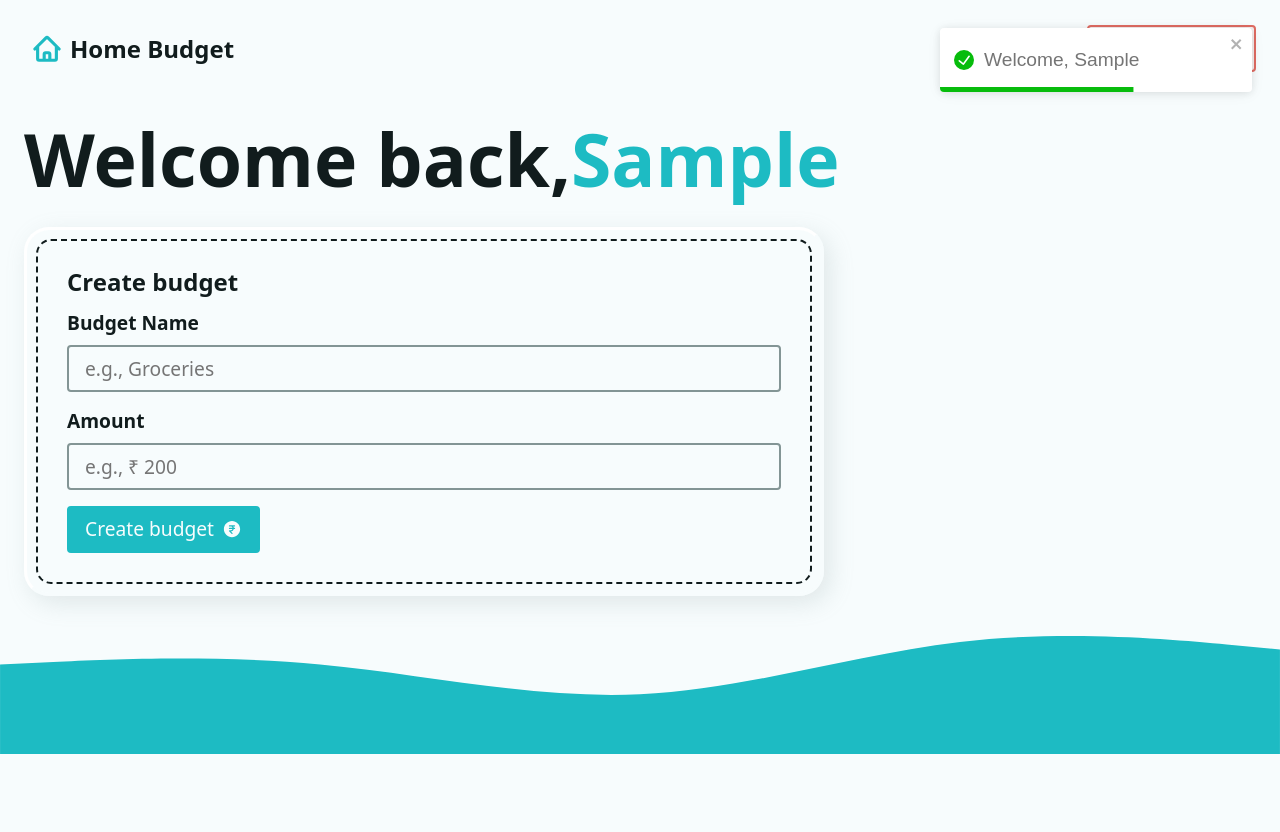
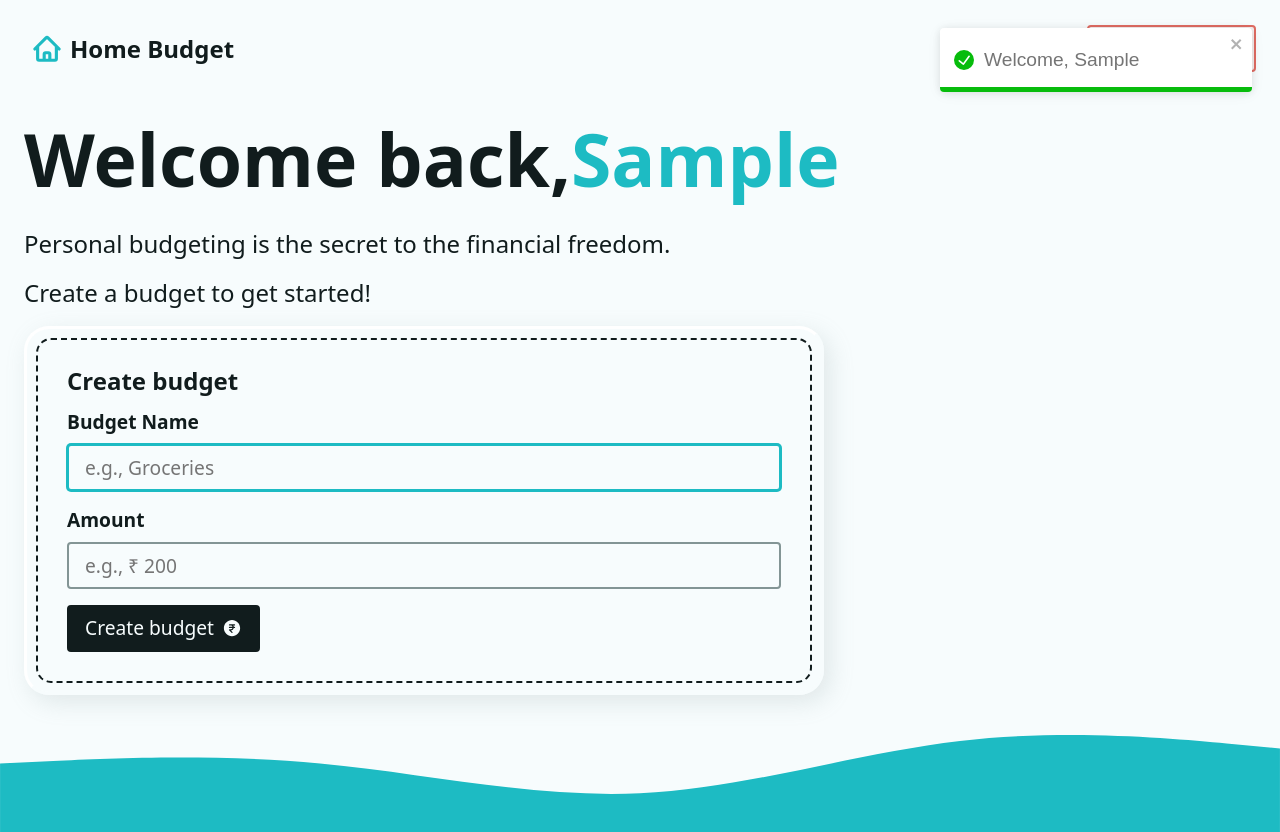
Before and after one commit to johnson-713/Budget-App, a React (Create React App) app in the folder budget/: page / in a window 1280 px wide. Both pictures are taken after typing "Sample" into the empty fields and a click on the button "Create Account". Shown: the top 832 px of the page. Before the commit the page ends 800 px from the top, so only its background shows below. Built offline with nearby package versions, Linux system fonts and the light colour scheme.

Commit message:
expense form

```diff
--- a/budget/src/Pages/Dashboard.js
+++ b/budget/src/Pages/Dashboard.js
@@ -1,27 +1,29 @@
-import React from 'react'
+import React from "react";
 // rrd imports
-import { useLoaderData } from 'react-router-dom';
+import { useLoaderData } from "react-router-dom";
 
 // helper functions
-import { createBudget, fetchData } from '../helpers';
-import Intro from '../components/Intro';
-import { toast } from 'react-toastify';
-import AddBudgetForm from '../components/AddBudgetForm';
+import { createBudget, fetchData, wait } from "../helpers";
+import Intro from "../components/Intro";
+import { toast } from "react-toastify";
+import AddBudgetForm from "../components/AddBudgetForm";
+import AddExpenseForm from "../components/AddExpenseForm";
 
 //loader
-export function dashboardLoader(){
+export function dashboardLoader() {
   const userName = fetchData("userName");
   const budgets = fetchData("budgets");
-    return { userName, budgets }
+  return { userName, budgets };
 }
 
 // action
-export async function dashboardAction({request}){
+export async function dashboardAction({ request }) {
+  await wait();
   const data = await request.formData();
-  const { _action, ...values} = Object.fromEntries(data);
+  const { _action, ...values } = Object.fromEntries(data);
 
   // new user submission
-  if(_action === "newUser"){
+  if (_action === "newUser") {
     try {
       localStorage.setItem("userName", JSON.stringify(values.userName));
       return toast.success(`Welcome, ${values.userName}`);
@@ -31,41 +33,59 @@ export async function dashboardAction({request}){
   }
 
   // new budget creation
-  if(_action === "createBudget"){
-    try{
+  if (_action === "createBudget") {
+    try {
       createBudget({
         name: values.newBudget,
         amount: values.newBudgetAmount,
-      })
+      });
       return toast.success("Budget created!");
     } catch (e) {
       throw new Error("There was a problem creating a new budget");
     }
   }
-
 }
 
 const Dashboard = () => {
   const { userName, budgets } = useLoaderData();
   return (
     <>
-      { userName ? (
-      <div className='dashboard'>
-        <h1>Welcome back,
-          <span className='accent'>{ userName }</span>
+      {userName ? (
+        <div className="dashboard">
+          <h1>
+            Welcome back,
+            <span className="accent">{userName}</span>
           </h1>
-        <div className='grid-sm'>
-          {/* {budgets ? () : ()} */}
-          <div className='grid-lg'>
-            <div className='flex-lg'>
+          <div className="grid-sm">
+            {
+              budgets && budgets.length > 0
+              ? (
+                <div className="grid-lg">
+                <div className="flex-lg">
+                  <AddBudgetForm />
+                  <AddExpenseForm budgets={budgets} />
+                </div>
+              </div>
+              )
+              : (
+                <div className="grid-sm">
+                  <p>Personal budgeting is the secret
+                    to the financial freedom.
+                  </p>
+                  <p>
+                    Create a budget to get started!
+                  </p>
                   <AddBudgetForm />
                 </div>
-          </div>
-
-        </div>
-      </div>) : <Intro /> }
-    </>
               )
             }
+          </div>
+        </div>
+      ) : (
+        <Intro />
+      )}
+    </>
+  );
+};
 
 export default Dashboard;
--- a/budget/src/components/AddBudgetForm.js
+++ b/budget/src/components/AddBudgetForm.js
@@ -1,9 +1,20 @@
 import { CurrencyRupeeIcon } from '@heroicons/react/24/solid';
-import React from 'react';
+import React, { useEffect, useRef } from 'react';
 import { Form, useFetcher } from 'react-router-dom';
 
 const AddBudgetForm = () => {
   const fetcher = useFetcher();
+  const isSubmitting = fetcher.state === "submitting";
+
+  const formRef = useRef();
+  const focusRef = useRef();
+
+  useEffect(() => {
+    if(!isSubmitting) {
+      formRef.current.reset()
+      focusRef.current.focus()
+    }
+  }, [isSubmitting]);
 
   return (
     <div className='form-wrapper'>
@@ -13,6 +24,7 @@ const AddBudgetForm = () => {
       <fetcher.Form
         method='post'
         className='grid-sm'
+        ref={formRef}
       >
         <div className='grid-xs'>
             <label htmlFor='newBudget'>Budget Name</label>
@@ -22,6 +34,7 @@ const AddBudgetForm = () => {
                 name='newBudget'
                 placeholder='e.g., Groceries'
                 required
+                ref={focusRef}
             />
         </div>
         <div className='grid-xs'>
@@ -41,9 +54,14 @@ const AddBudgetForm = () => {
           name='_action'
           value="createBudget"
         />
-        <button type='submit' className='btn btn-dark'>
-            <span>Create budget</span>
-            <CurrencyRupeeIcon width={20} />
+        <button type='submit' className='btn btn--dark' disabled={isSubmitting}>
+            {
+              isSubmitting ? <span>Submitting....</span>
+                          : (<>
+                              <span>Create budget</span>
+                              <CurrencyRupeeIcon width={20} />
+                            </>)
+            }
         </button>
       </fetcher.Form>
     </div>
--- /dev/null
+++ b/budget/src/components/AddExpenseForm.js
@@ -0,0 +1,52 @@
+import React, { useRef } from 'react';
+import { useFetcher } from 'react-router-dom';
+
+const AddExpenseForm = ({budgets}) => {
+    const fetcher = useFetcher();
+    const formRef = useRef();
+    const focusRef = useRef();
+
+  return (
+    <div className='form-wrapper'>
+      <h2 className='h3'>
+        Add new {" "} <span className='accent'>
+            {budgets.length === 1 && `${budgets.map((budg) => budg.name)}`}
+        </span>
+        {" "} Expense
+      </h2>
+      <fetcher.Form
+        method='post'
+        className='grid-sm'
+        ref={formRef}
+        >
+        <div className='expense-inputs'>
+            <div className='grid-xs'>
+                <label htmlFor='newExpense'>Expense</label>
+                <input
+                    type='text'
+                    name='newExpense'
+                    id='newExpense'
+                    placeholder='e.g., Coffee'
+                    ref={focusRef}
+                    required
+                />
+            </div>
+            <div className='grid-xs'>
+                <label htmlFor='newExpenseAmount'>Amount</label>
+                <input
+                    type='number'
+                    step='0.01'
+                    inputMode='decimal'
+                    name='newExpenseAmount'
+                    id='newExpenseAmount'
+                    placeholder='e.g., &#8377; 500'
+                    required
+                />
+            </div>
+        </div>
+      </fetcher.Form>
+    </div>
+  )
+}
+
+export default AddExpenseForm;
--- a/budget/src/helpers.js
+++ b/budget/src/helpers.js
@@ -1,3 +1,8 @@
+export const wait = () => new Promise(res =>
+    setTimeout(res, Math.random() * 2000));
+
+
+// colors
 const generateRandomColor = () => {
     const existingBudgetLength = fetchData("budgets")?.length ?? 0;
     return `${existingBudgetLength * 34} 65% 50%`
```
Lines whose indentation alone changed are shown as unchanged.
